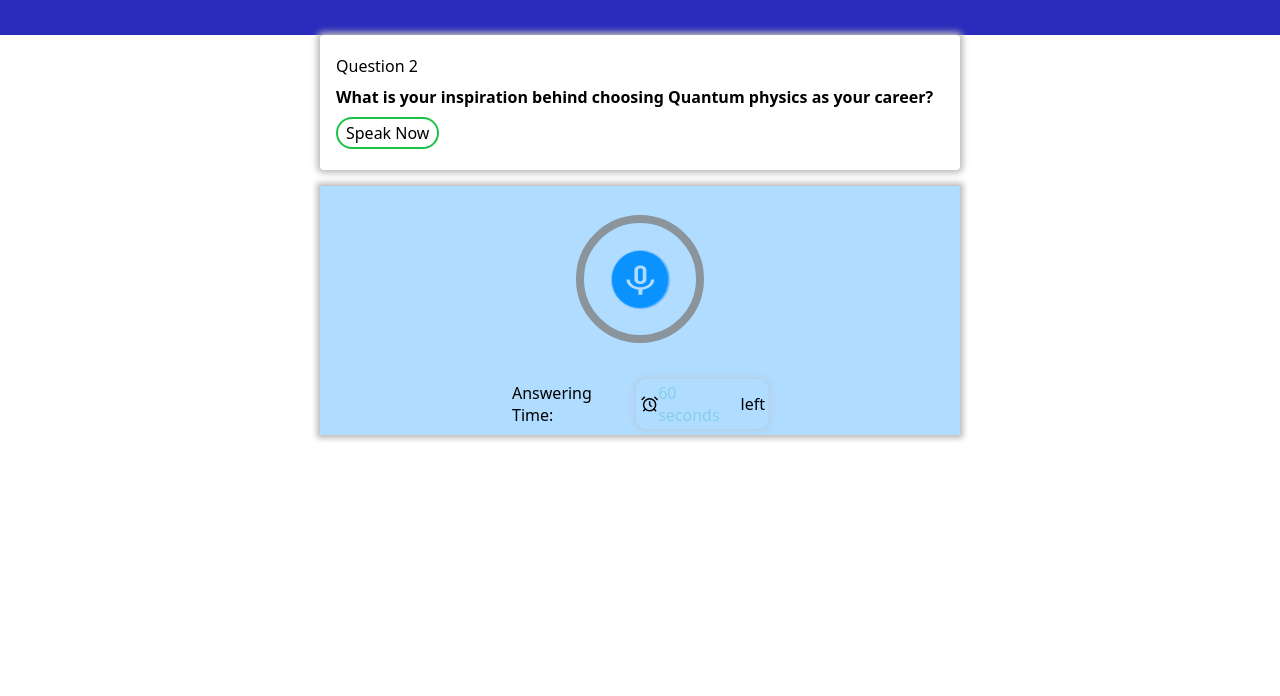
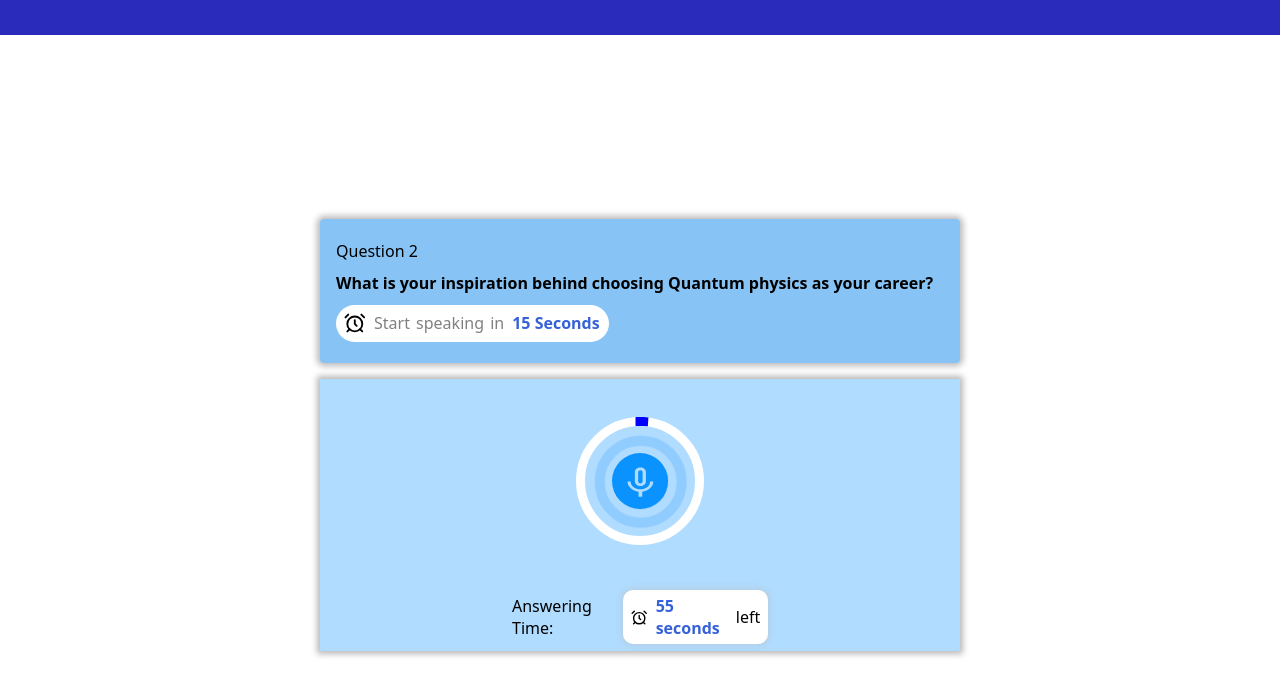
Before and after one commit to Justinsamuel7/sam_assignment, a React (Create React App) app: page / in a window 1280 px wide. Shown: the top 696 px of the page. Built offline with nearby package versions, Linux system fonts and the light colour scheme.

Commit message:
3 files modified, 2 added

```diff
--- a/package.json
+++ b/package.json
@@ -3,6 +3,7 @@
   "version": "0.0.0",
   "private": true,
   "dependencies": {
+    "rc-progress": "^3.5.1",
     "react": "18.2.0",
     "react-dom": "18.2.0",
     "react-icons": "^4.11.0"
--- /dev/null
+++ b/src/Activateanswer.js
@@ -0,0 +1,69 @@
+// Activateanswer.js
+
+
+import React from 'react';
+import { useState, useRef, useEffect } from 'react';
+import './App.css';
+import './Animations.css';
+import {LuAlarmClock} from 'react-icons/lu';
+import {MdOutlineKeyboardVoice} from "react-icons/md"
+import {Circle} from 'rc-progress'
+
+
+const Activateanswer=()=>{
+
+    useEffect(() => {
+        startCountdown(60);
+      }, []);
+
+      const [countdown, setCountdown] = useState();
+      let [color, setColor]=useState("blue")
+      let [percentage, setPercentage]=useState(1)
+
+
+      const interval = useRef();
+
+      const startCountdown = (value) => {
+        clearInterval(interval.current);
+        setCountdown(value);
+
+        interval.current = setInterval(() => {
+          value--;
+
+          if (value === 10) {
+            setColor("orange");
+          }
+          if (value === 0) {
+            clearInterval(interval.current);
+          }
+
+          // setPercentage(percentage + 1.6)
+          setCountdown(value);
+        }, 1000);
+      };
+
+    return(
+      <div id="answerActivated">
+        <div className="answerDeactivated-Top">
+          <div style={{width:128 , height: 128, position:"relative"}}>
+            <Circle percent={percentage} strokeColor={color} strokeWidth={7} trailColor="white" trailWidth={7} style={{position:"absolute"}} strokeLinecap="square"/>
+
+          </div>
+
+              <div id="outerwhite">
+                  <div class="wave-container">
+                  <div class="wave"></div>
+                  <div class="wave"></div>
+                  <div className="micContainerActive"> <MdOutlineKeyboardVoice id="DeactivatedBottomMic"/> </div>
+              </div>
+              </div>
+
+        </div>
+        <div className="answerDeactivated-Bottom">
+          <p>Answering Time:</p>
+          <p id="time"><LuAlarmClock className='clockiconBottom'/><span id="secondsBlue"> <b>{countdown} seconds</b> </span><span id="afterseconds">left</span></p>
+        </div>
+      </div>
+    );
+  }
+  export default Activateanswer;
--- a/src/Animations.css
+++ b/src/Animations.css
@@ -1,3 +1,5 @@
+
+
 .wave-container {
     position: relative;
     display: flex;
--- /dev/null
+++ b/src/App.css
@@ -0,0 +1,207 @@
+
+
+
+* {
+  box-sizing: border-box;
+  margin: 0px;
+  padding: 0px;
+}
+
+body {
+  margin: 0;
+  padding: 0rem;
+  font-family: system-ui, sans-serif;
+  color: black;
+  background-color: white;
+}
+
+h1 {
+  font-weight: 800;
+  font-size: 1.5rem;
+}
+#top {
+  width: 100%;
+  height: 35px;
+  background-color: rgb(43, 43, 187);
+}
+#container {
+  display: flex;
+  flex-direction: column;
+  justify-content: center;
+  align-items: center;
+  width: 100%;
+  height: 100vh;
+}
+#defaultQid {
+  padding: 1rem;
+  background-color: rgba(9, 132, 233, 0.485);
+  width: 50%;
+  height: 9rem;
+  display: flex;
+  flex-direction: column;
+  justify-content: space-around;
+  box-shadow: 0 0 6px 3px rgb(187, 184, 184);
+  border-radius: 4px;
+}
+#setdefaultQid {
+  border-radius: 4px;
+  padding: 1rem;
+  background-color: white;
+  width: 50%;
+  height: 9rem;
+  display: flex;
+  flex-direction: column;
+  justify-content: space-around;
+  box-shadow: 0 0 6px 3px rgb(187, 184, 184);
+}
+#countdown {
+  color: rgba(32, 80, 212, 0.903);
+  background-color: white;
+  width:max-content;
+  border-radius: 30px;
+  padding: 6px;
+  display: flex;
+  justify-content: center;
+  align-items: center;
+
+}
+#beforecount{
+  color: gray;
+  padding: 0.1rem 0.5rem;
+  word-spacing: 2px;
+}
+#aftercount{
+  padding: 0 0.2rem 0 0;
+}
+#speaknow{
+  padding: 0.2rem 0.5rem;
+  width: max-content;
+  border: 2px solid rgb(26, 195, 71);
+  border-radius: 20px;
+}
+#answerbox img{
+  color:blue;
+}
+.clockicon{
+  color:#000;
+  padding: 0 0 0 0.1rem;
+  font-size: 24px;
+}
+#answerbox{
+  height: 17rem;
+  box-shadow: 0 0 6px 3px rgb(187, 184, 184);
+  width: 50%;
+  margin-top:  1rem;
+}
+#answerDeactivated, #answerActivated{
+  height: 100%;
+  width: 100%;
+  display: flex;
+  flex-direction: column;
+  align-items: center;
+
+}
+/* #answerDeactivated{
+} */
+
+#answerActivated{
+  background-color: rgba(10, 145, 255, 0.322);
+}
+
+.answerDeactivated-Bottom{
+  height: 25%;
+  display: flex;
+  width: 40%;
+  justify-content: space-evenly;
+  align-items: center;
+}
+
+.clockiconBottom{
+  color:#000;
+  padding: 0 0 0 0.3rem;
+  font-size: 25px;
+}
+
+#secondsBlue{
+  color: rgba(32, 80, 212, 0.903);
+  padding: 0.1rem 0.5rem;
+}
+#afterseconds{
+  padding: 0 0.3rem 0 0;
+}
+
+#time{
+  background-color: #fff;
+
+  display: flex;
+  justify-content: center;
+  align-items: center;
+  padding: 3px;
+  box-shadow: 0 0 5px 3px rgba(187, 184, 184, 0.301);
+  border-radius: 10px;
+}
+
+
+.answerDeactivated-Top{
+  display: flex;
+  justify-content: center;
+  align-items: center;
+  height: 75%;
+  width: 100%;
+}
+#outerCircle{
+  display: flex;
+  justify-content: center;
+  align-items: center;
+
+  width: 8rem;
+  height: 8rem;
+  border: 0.5rem solid rgba(128, 128, 128, 0.788);
+  border-radius: 50%;
+}
+#outerwhite{
+  display: flex;
+  justify-content: center;
+  align-items: center;
+
+  position: absolute;
+  width: 8rem;
+  height: 8rem;
+  border-radius: 50%;
+}
+.micContainer{
+  width: 4rem;
+  height: 4rem;
+  border-radius: 50%;
+  background-color: rgba(128, 128, 128, 0.788);
+  display: flex;
+  justify-content: center;
+  align-items: center;
+}
+#DeactivatedBottomMic{
+  color: white;
+  font-size: 2.3rem;
+  transform: scaleX(1.2);
+}
+#micContainerRipple1{
+  width: 5rem;
+  height: 5rem;
+  border-radius: 50%;
+  background-color: rgba(128, 128, 128, 0.623);
+  z-index: -1;
+  display: flex;
+  justify-content: center;
+  align-items: center;
+
+}
+#micContainerRipple2{
+  width: 6rem;
+  height: 6rem;
+  border-radius: 50%;
+  background-color: rgba(128, 128, 128, 0.384);
+  z-index: -2;
+  display: flex;
+  justify-content: center;
+  align-items: center;
+
+}
--- a/src/App.js
+++ b/src/App.js
@@ -1,32 +1,35 @@
+//File Name : App.js
+
+
 import React from 'react';
 import { useState, useRef, useEffect } from 'react';
-import './style.css';
+import './App.css';
 import './Animations.css';
 import {LuAlarmClock} from 'react-icons/lu';
 import {MdOutlineKeyboardVoice} from "react-icons/md"
+import Activateanswer from './Activateanswer';
 
+// const activateanswer=()=>{
 
-const activateanswer=()=>{
+//   return(
+//     <div id="answerActivated">
+//       <div className="answerDeactivated-Top">
+//         <div id="outerCircle">
+//             <div class="wave-container">
+//             <div class="wave"></div>
+//             <div class="wave"></div>
+//             <div className="micContainerActive"> <MdOutlineKeyboardVoice id="DeactivatedBottomMic"/> </div>
+//             </div>
 
-  return(
-    <div id="answerActivated">
-      <div className="answerDeactivated-Top">
-        <div id="outerCircle">
-            <div class="wave-container">
-            <div class="wave"></div>
-            <div class="wave"></div>
-            <div className="micContainerActive"> <MdOutlineKeyboardVoice id="DeactivatedBottomMic"/> </div>
-            </div>
-
-        </div>
-      </div>
-      <div className="answerDeactivated-Bottom">
-        <p>Answering Time:</p>
-        <p id="time"><LuAlarmClock className='clockiconBottom'/><span id="secondsBlue"> 60 seconds </span>left</p>
-      </div>
-    </div>
-  );
-}
+//         </div>
+//       </div>
+//       <div className="answerDeactivated-Bottom">
+//         <p>Answering Time:</p>
+//         <p id="time"><LuAlarmClock className='clockiconBottom'/><span id="secondsBlue"> <b>60 seconds</b> </span><span id="afterseconds">left</span></p>
+//       </div>
+//     </div>
+//   );
+// }
 const deactivateanswer=()=>{
 
   return(
@@ -42,18 +45,18 @@ const deactivateanswer=()=>{
       </div>
       <div className="answerDeactivated-Bottom">
         <p>Answering Time:</p>
-        <p id="time"><LuAlarmClock className='clockiconBottom'/><span id="secondsBlue"> 60 seconds </span>left</p>
+        <p id="time"><LuAlarmClock className='clockiconBottom'/><span id="secondsBlue"> <b>60 seconds</b> </span><span id="afterseconds">left</span></p>
       </div>
     </div>
   );
 }
 
 export default function App() {
-  const [mic, setMic] = useState(false)
+  const [mic, setMic] = useState(true)
   const [questionboxId, setQuestionboxId] = useState('defaultQid');
 
   useEffect(() => {
-    startCountdown(5);
+    startCountdown(20);
   }, []);
 
   const [countdown, setCountdown] = useState();
@@ -104,7 +107,7 @@ export default function App() {
         </div>
 
         <div id="answerbox">
-         {mic ? activateanswer() : deactivateanswer()}
+         {mic ? <Activateanswer/>: deactivateanswer()}
         </div>
       </div>
     </div>
```
Lines whose indentation alone changed are shown as unchanged.
